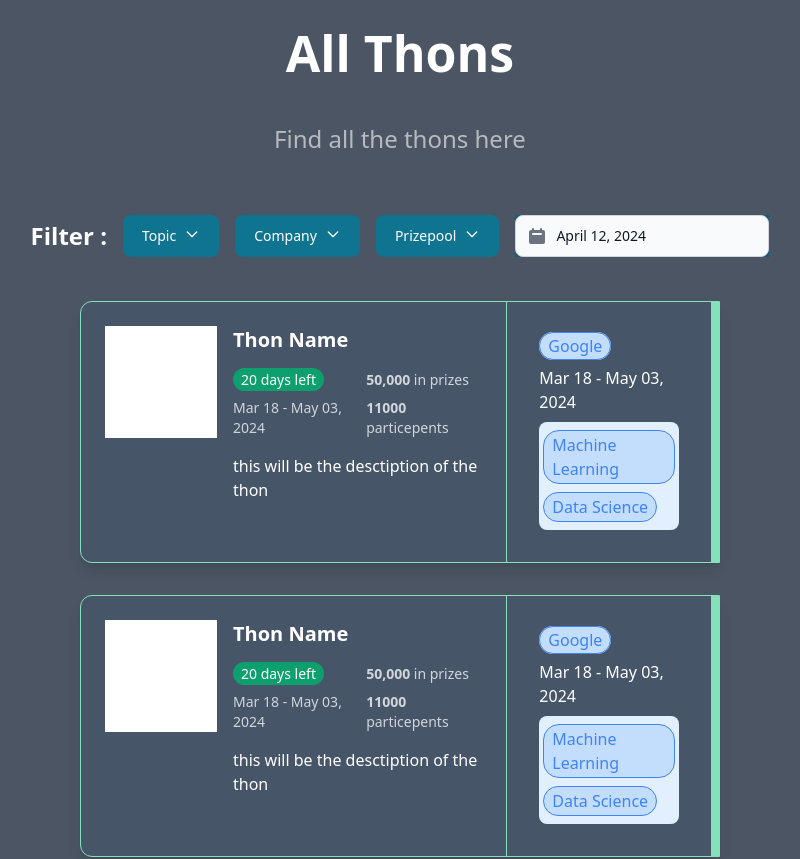
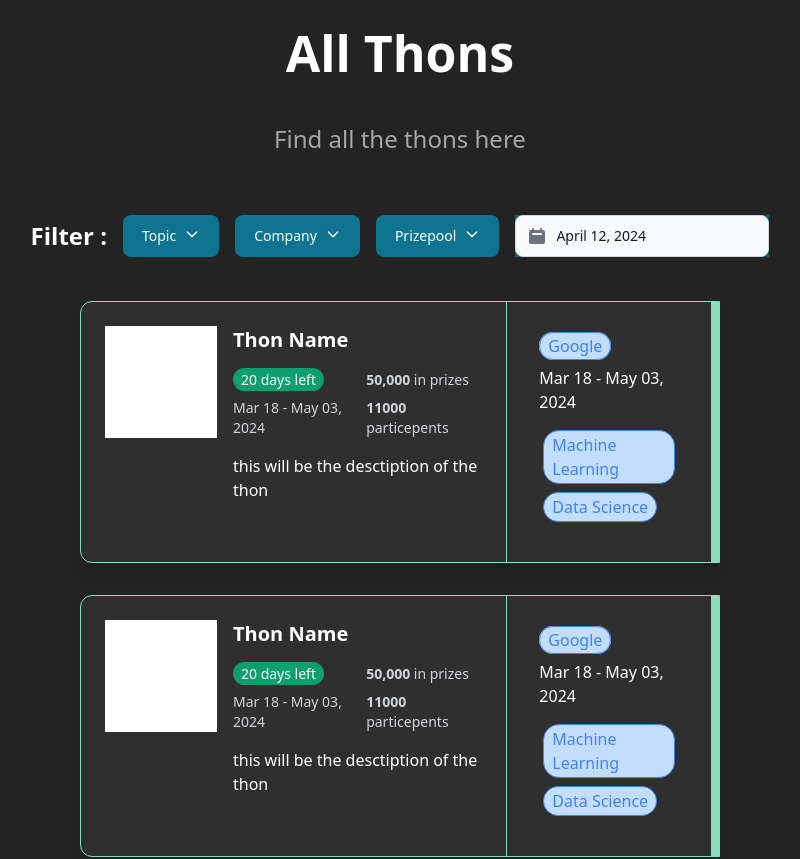
Before and after one commit to krishna-kush/WeThon, a React (Vite) app in the folder frontend/: page /allthons in a window 1280 px wide. Shown: the top 859 px of the page, without its empty margins (240-1040 px from the left). Built offline with nearby package versions, Linux system fonts and the light colour scheme.

Commit message:
Updated styling in AllThons and Card components

```diff
--- a/frontend/src/routes/allthons/AllThons.jsx
+++ b/frontend/src/routes/allthons/AllThons.jsx
@@ -6,7 +6,7 @@ function AllThons() {
 
 
   return (
-    <div className=' bg-gray-600 max-h-full min-h-screen pb-24 flex flex-col justify-center items-center gap-8'>
+    <div className=' bg-[#232323] max-h-full min-h-screen pb-24 flex flex-col justify-center items-center gap-8'>
       <div className='flex items-center flex-col '>
         <div className=' p-4 text-white text-[50px] font-bold'>All Thons</div>
         <div className=' p-4 text-white/60  text-2xl'>Find all the thons here</div>
--- a/frontend/src/routes/allthons/components/Card.jsx
+++ b/frontend/src/routes/allthons/components/Card.jsx
@@ -5,7 +5,7 @@ function Card() {
   return (
     <div className='w-full'>
 
-    <div className='border rounded-xl rounded-r-none border-green-300 bg-slate-600  h-fit w-full grid grid-cols-3 shadow-lg dark:bg-[#3B3E47] dark:hover:bg-[#53565e] hover:bg-[#00000020] duration-300 '>
+    <div className='border rounded-xl rounded-r-none border-green-300 bg-[#302f2f]  h-fit w-full grid grid-cols-3 shadow-lg dark:bg-[#3B3E47] dark:hover:bg-[#53565e] hover:bg-[#00000020] duration-300 '>
         <div className='  h-full  col-span-2 p-6 flex ' >
             <div className='h-28 min-w-28 bg-white'></div>
             <div className='pl-4 flex gap-2 flex-col w-full'>
@@ -31,7 +31,7 @@ function Card() {
         <div className='border-l border-r-8 border-green-300  h-full p-8'>
             <a href="www.google.com"> <Topics topics={['Google']}></Topics></a>
             <div className='pt-2 text-white'>Mar 18 - May 03, 2024</div>
-            <div className='flex flex-col gap-2 pt-2 bg-blue-100 rounded-lg py-2 px-1 mt-2'>
+            <div className='flex flex-col gap-2 pt-2 bg-blue-100/0 rounded-lg py-2 px-1 mt-2'>
                 <Topics topics={['Machine Learning','Data Science']}/>
             </div>
         </div>
```
